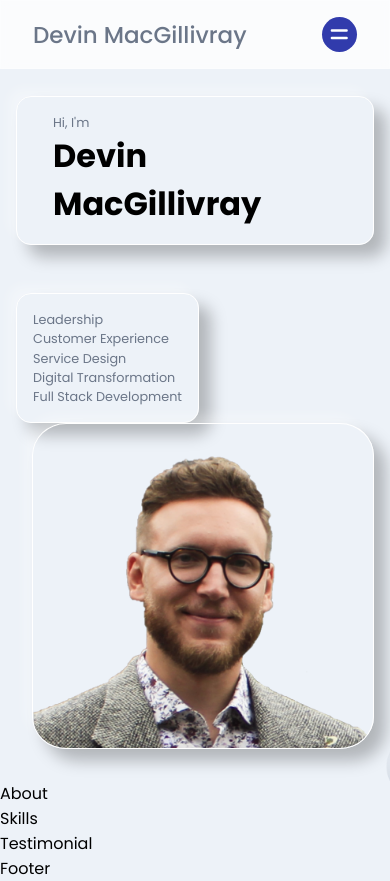
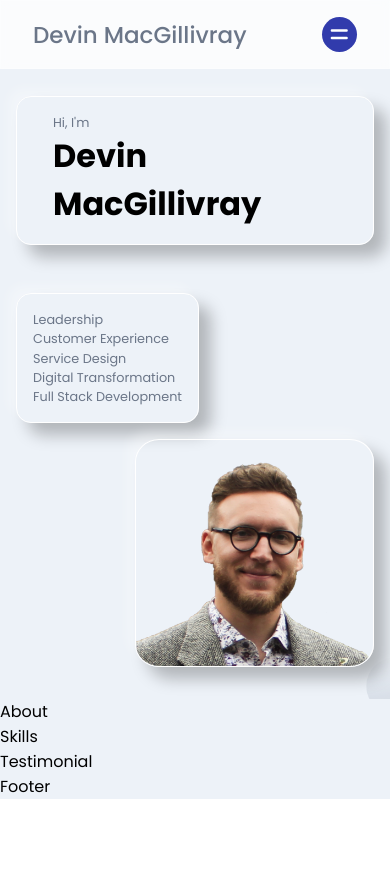
Before and after one commit to devhmac/Final_portfolio, a Next.js app in the folder portfolio-site/: page / in a window 390 px wide. After the commit the page ends 844 px from the top, so only its background shows below. Built offline with nearby package versions, Linux system fonts and the light colour scheme; a web font is replaced by a local one.

Commit message:
testing photo layouts

```diff
--- a/portfolio-site/styles/Header.module.scss
+++ b/portfolio-site/styles/Header.module.scss
@@ -109,7 +109,7 @@
   margin-left: 1rem;
 
   img {
-    width: 100%;
+    width: 70%;
     object-fit: contain;
     z-index: 1;
 
@@ -117,6 +117,12 @@
     border-radius: 10%;
     box-shadow: 12px 12px 16px 0 rgba(0, 0, 0, 0.25),
       -8px -8px 12px 0 rgba(255, 255, 255, 0.3);
+
+    @media screen and (max-width: 1200px) {
+      margin-top: 1rem;
+      justify-content: flex-start;
+      align-items: flex-start;
+    }
   }
 
   .overlay_circle {
```
